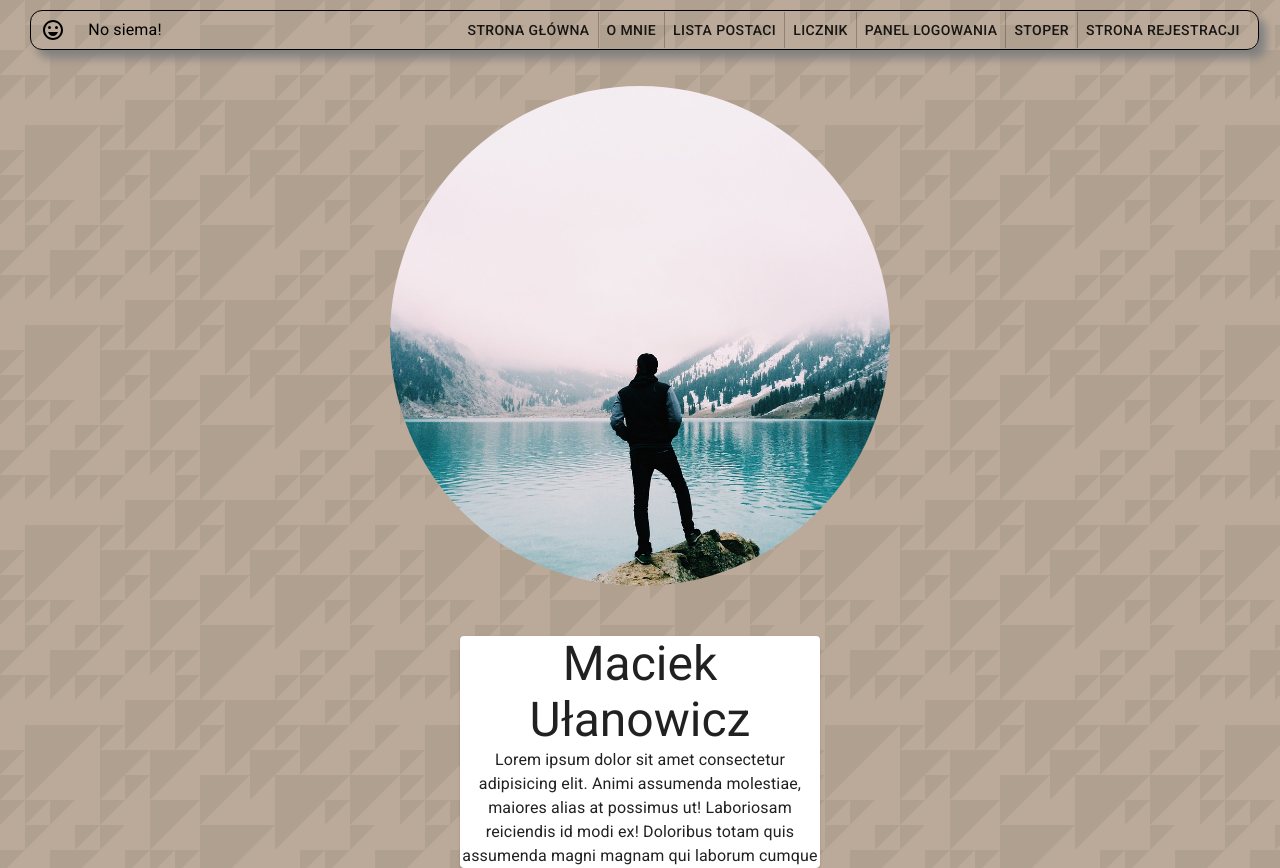
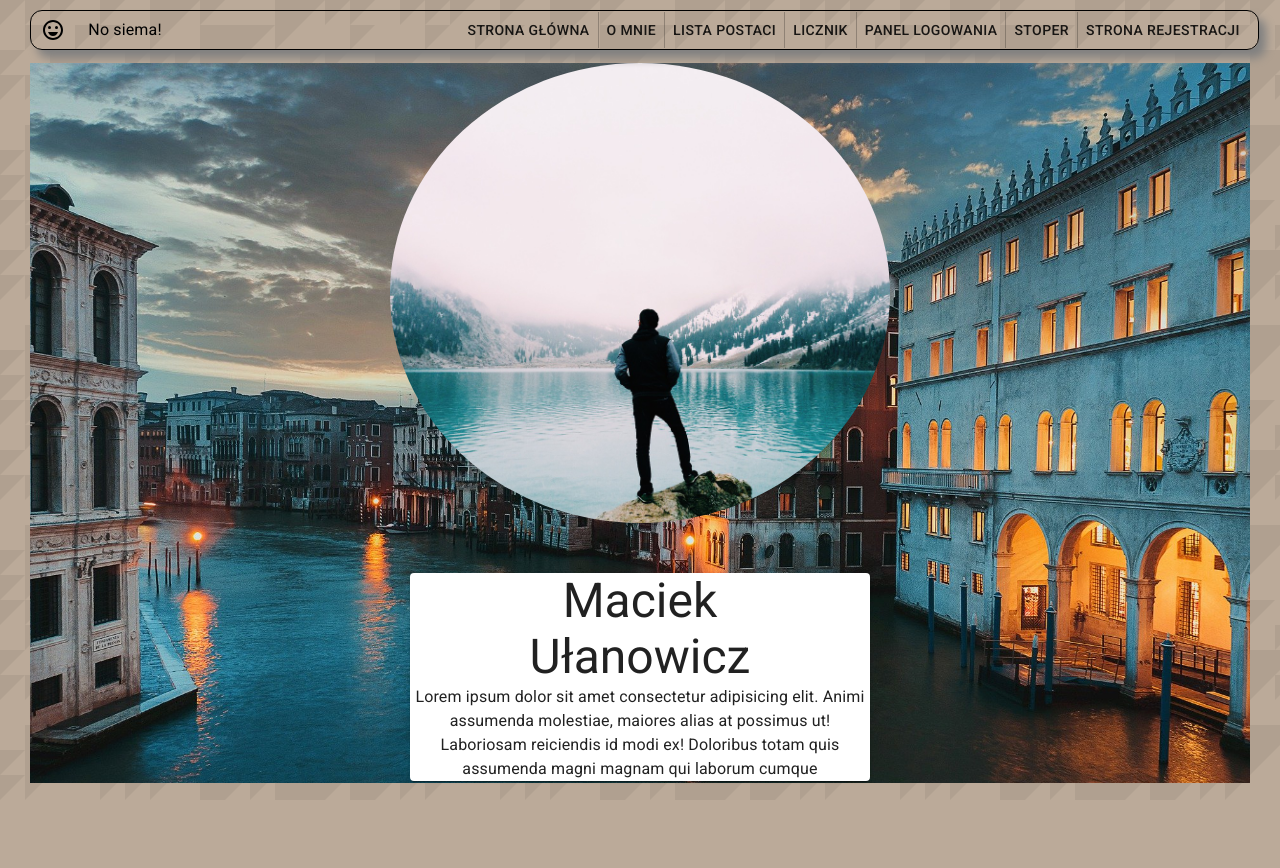
Before and after one commit to MaciekBSZ/react-project-DA, a React (Create React App) app: page /aboutme in a window 1280 px wide. After the commit the page ends 800 px from the top, so only its background shows below. Built offline with nearby package versions, Linux system fonts and the light colour scheme.

Commit message:
added background photo to aboutme component

```diff
--- a/src/pages/AboutMe.jsx
+++ b/src/pages/AboutMe.jsx
@@ -2,22 +2,26 @@
 import styled from 'styled-components'
 import { Paper, Typography } from '@material-ui/core'
 import img from '../img/AboutMePageImg.jpg'
+import bgImg from '../img/AboutMePageBG.jpg'
 
 const Box = styled.div`
 	position: relative;
-	top: 3vw;
-	width: 100%;
+	top: 15px;
+	height: 90vh;
 	display: flex;
 	flex-direction: column;
+	background-image: url(${bgImg});
+	background-size: cover;
+	background-repeat: no-repeat;
 	align-items: center;
 	justify-content: center;
 `
 const Photo = styled.div`
 	width: 500px;
+	background-image: url(${img});
 	height: 500px;
+	background-size: cover;
 	border-radius: 50%;
-	background-image: url(${img});
-	background-size: cover;
 	background-repeat: no-repeat;
 	background-position: 55%;
 `
@@ -27,12 +31,12 @@
 	align-items: center;
 	justify-content: space-evenly;
 	text-align: center;
-	width: 400px;
+	width: 500px;
 	height: 200px;
 	margin: 30px;
 	padding: 20px;
 `
-const AboutMe = ({MyInfo}) => {
+const AboutMe = ({ MyInfo }) => {
 	return (
 		<Box>
 			<Photo></Photo>
```
Also changed, not shown: src/img/AboutMePageBG.jpg (added).
